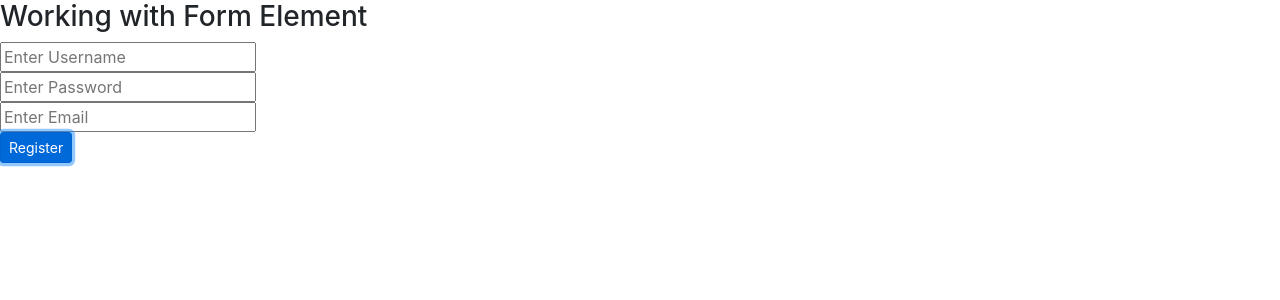
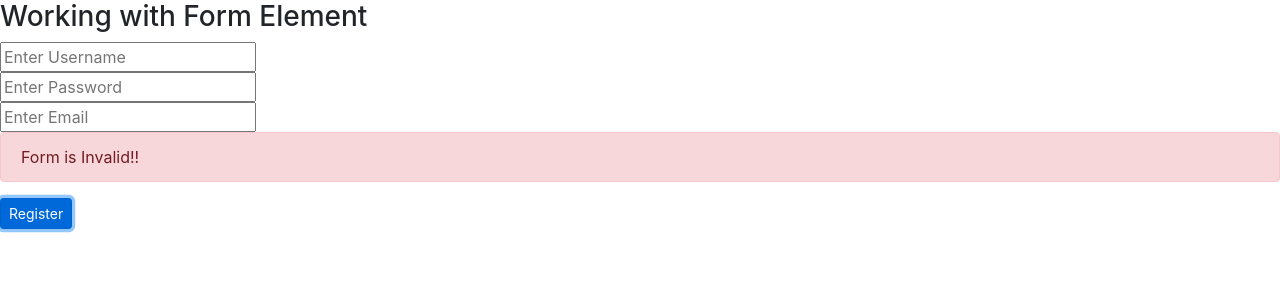
Before and after one commit to cg-101/day2-react, a React (Create React App) app: page / in a window 1280 px wide. Both pictures are taken after a click on the button "Register". Shown: the top 300 px of the page. Built offline with nearby package versions, Linux system fonts and the light colour scheme; no server answers.

Commit message:
validation.

```diff
--- a/src/App.js
+++ b/src/App.js
@@ -13,6 +13,7 @@ export default function App() {
 function MyFormComponent() {
   // statefull
   const [displayMessage, setDisplayMessage] = useState(false);
+  const [invalidForm, setInvalidForm] = useState(false);
   const [username, setUsername] = useState("");
   const [password, setPassword] = useState("");
   const [email, setEmail] = useState("");
@@ -27,6 +28,16 @@ function MyFormComponent() {
    */
   const makeRegisterApiCall = async () => {
     console.log(username, password, email);
+
+    // VALIDATION AT THE BEGINING
+    if (username === "" || password == "" || email == "") {
+      setInvalidForm(true);
+
+      // return, no furterh processing
+      return;
+    } else {
+      setInvalidForm(false);
+    }
 
     // FAKE
     const postUrl = "https://jsonplaceholder.typicode.com/posts";
@@ -82,6 +93,10 @@ function MyFormComponent() {
         />
       </div>
 
+      {invalidForm && (
+        <div className="alert alert-danger">Form is Invalid!!</div>
+      )}
+
       <div>
         <button
           className="btn btn-sm btn-primary"
```
